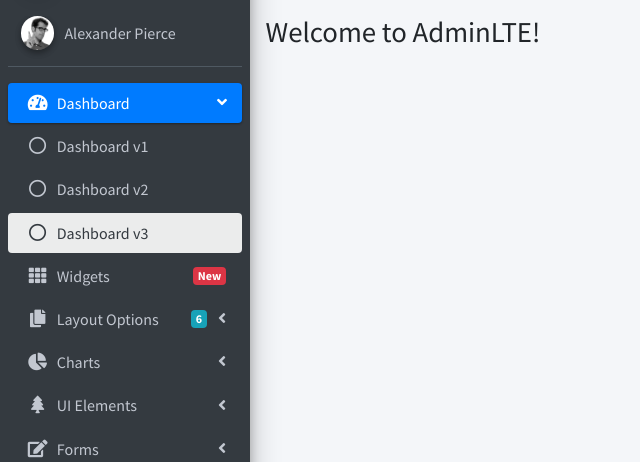
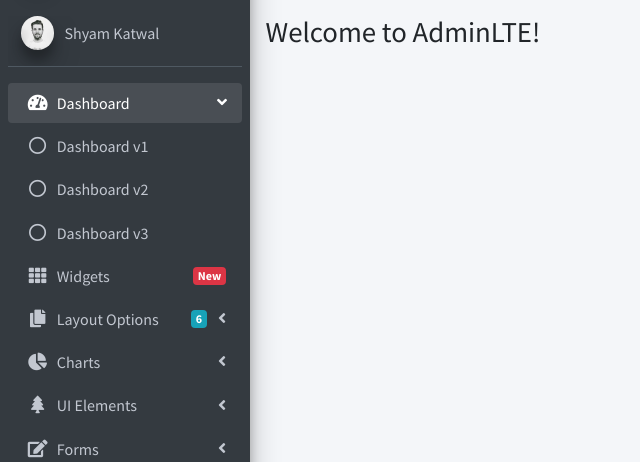
Before and after one commit to shyamkatwal/Laravel-AdminLte, a Django app: template myapp/templates/myapp/home.html in a window 1280 px wide. Shown: the part 57-519 px from the top of the page, without its empty margins (0-640 px from the left). Run offline with Django 5.2, Linux system fonts and the light colour scheme; the template is opened without the code that fills it, so the values that code supplies are empty; some libraries are stand-ins or nearby versions.

Commit message:
commit changes

```diff
--- a/myapp/templates/myapp/base.html
+++ b/myapp/templates/myapp/base.html
@@ -97,7 +97,7 @@
                         <a href="#" class="dropdown-item">
                             <!-- Message Start -->
                             <div class="media">
-                                <img src="dist/img/user8-128x128.jpg" alt="User Avatar"
+                                <img src="{% static 'dist/img/user8-128x128.jpg' %}" alt="User Avatar"
                                     class="img-size-50 img-circle mr-3">
                                 <div class="media-body">
                                     <h3 class="dropdown-item-title">
@@ -114,7 +114,7 @@
                         <a href="#" class="dropdown-item">
                             <!-- Message Start -->
                             <div class="media">
-                                <img src="dist/img/user3-128x128.jpg" alt="User Avatar"
+                                <img src="{% static 'dist/img/user3-128x128.jpg' %}" alt="User Avatar"
                                     class="img-size-50 img-circle mr-3">
                                 <div class="media-body">
                                     <h3 class="dropdown-item-title">
@@ -181,11 +181,11 @@
                 <!-- Sidebar user panel (optional) -->
                 <div class="user-panel mt-3 pb-3 mb-3 d-flex">
                     <div class="image">
-                        <img src="{% static 'dist/img/user2-160x160.jpg' %}" class="img-circle elevation-2"
+                        <img src="{% static 'dist/img/user1-128x128.jpg' %}" class="img-circle elevation-4"
                             alt="User Image">
                     </div>
                     <div class="info">
-                        <a href="#" class="d-block">Alexander Pierce</a>
+                        <a href="#" class="d-block">Shyam Katwal</a>
                     </div>
                 </div>
 
@@ -196,7 +196,7 @@
                         <!-- Add icons to the links using the .nav-icon class
                with font-awesome or any other icon font library -->
                         <li class="nav-item has-treeview menu-open">
-                            <a href="#" class="nav-link active">
+                            <a href="#" class="nav-link">
                                 <i class="nav-icon fas fa-tachometer-alt"></i>
                                 <p>
                                     Dashboard
@@ -217,7 +217,7 @@
                                     </a>
                                 </li>
                                 <li class="nav-item">
-                                    <a href="./index3.html" class="nav-link active">
+                                    <a href="./index3.html" class="nav-link">
                                         <i class="far fa-circle nav-icon"></i>
                                         <p>Dashboard v3</p>
                                     </a>
--- a/myapp/templates/myapp/showdata.html
+++ b/myapp/templates/myapp/showdata.html
@@ -4,8 +4,6 @@
 {% load static %}
 {% block content %}
 
-
-<!-- Content Header (Page header) -->
 <!-- Content Header (Page header) -->
 <section class="content-header">
     <div class="container-fluid">
@@ -59,7 +57,6 @@
                                 {% endfor %}
                             </tbody>
                         </table>
-
                     </div>
                 </div>
             </div>
```
